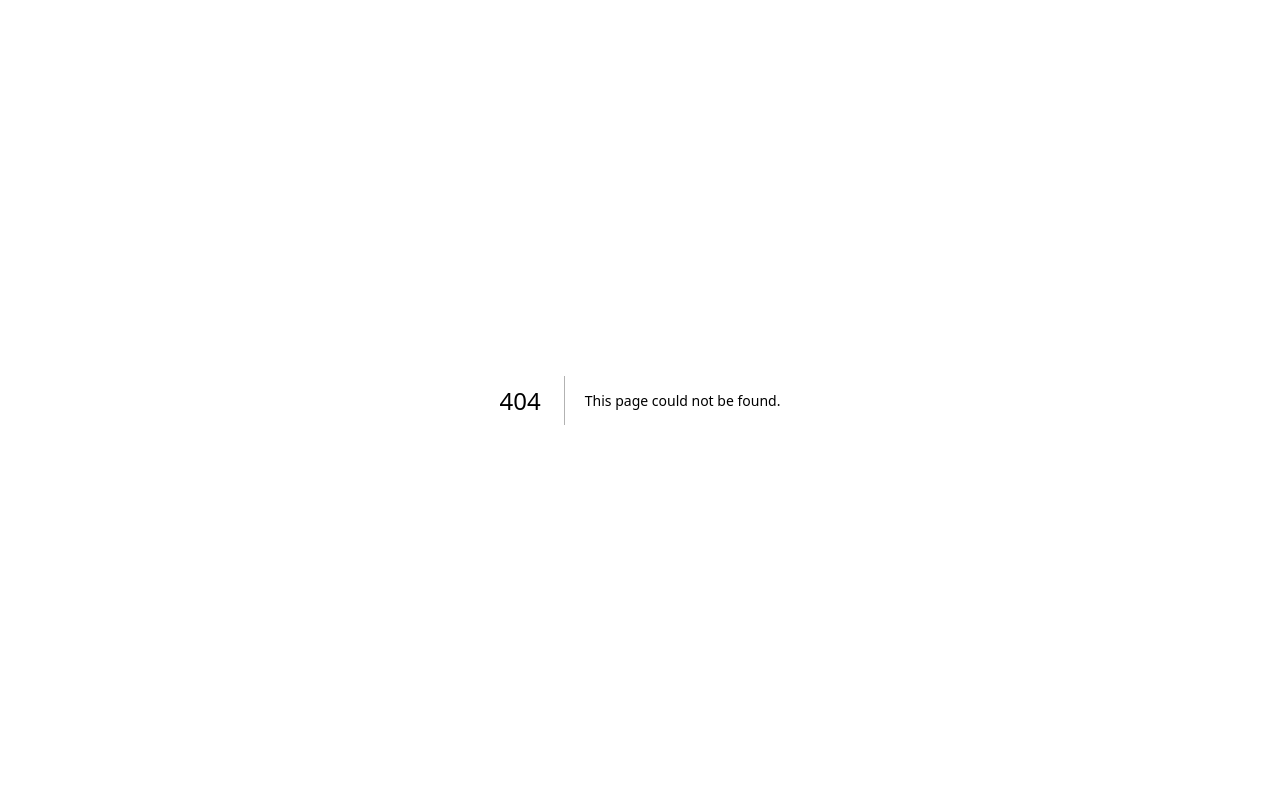
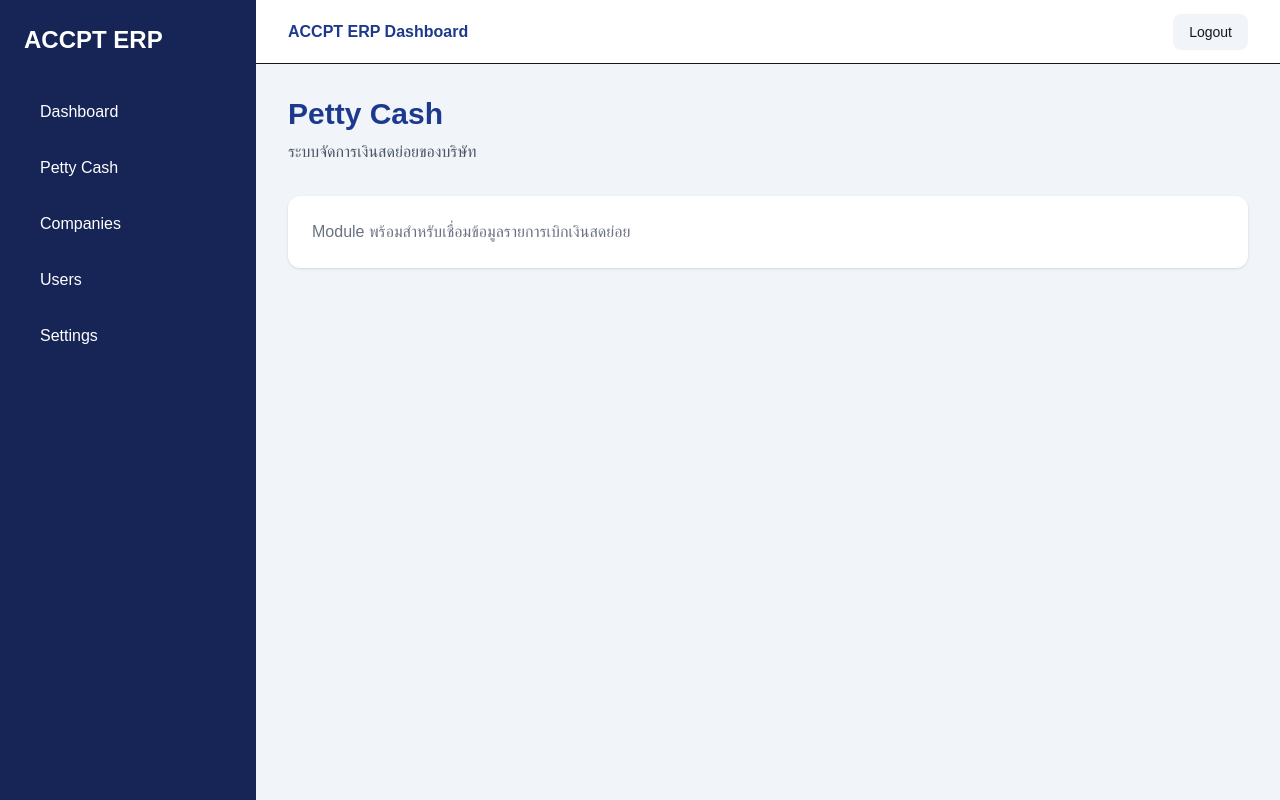
Before and after one commit to acctprompt-cmyk/Accpt-ERP, a Next.js app: page /petty-cash in a window 1280 px wide. Before the commit this address had no page. Built offline with nearby package versions, Linux system fonts and the light colour scheme; no server answers.

Commit message:
Add petty cash module page

```diff
--- /dev/null
+++ b/app/petty-cash/page.tsx
@@ -0,0 +1,25 @@
+import Sidebar from "../../components/layout/Sidebar";
+import Topbar from "../../components/layout/Topbar";
+
+export default function PettyCashPage() {
+  return (
+    <div className="flex min-h-screen bg-slate-100">
+      <Sidebar />
+
+      <div className="flex-1">
+        <Topbar />
+
+        <main className="p-8">
+          <h2 className="text-3xl font-bold text-blue-900">Petty Cash</h2>
+          <p className="mt-2 text-gray-600">
+            ระบบจัดการเงินสดย่อยของบริษัท
+          </p>
+
+          <div className="mt-8 rounded-xl bg-white p-6 shadow">
+            <p className="text-gray-500">Module พร้อมสำหรับเชื่อมข้อมูลรายการเบิกเงินสดย่อย</p>
+          </div>
+        </main>
+      </div>
+    </div>
+  );
+}
```
